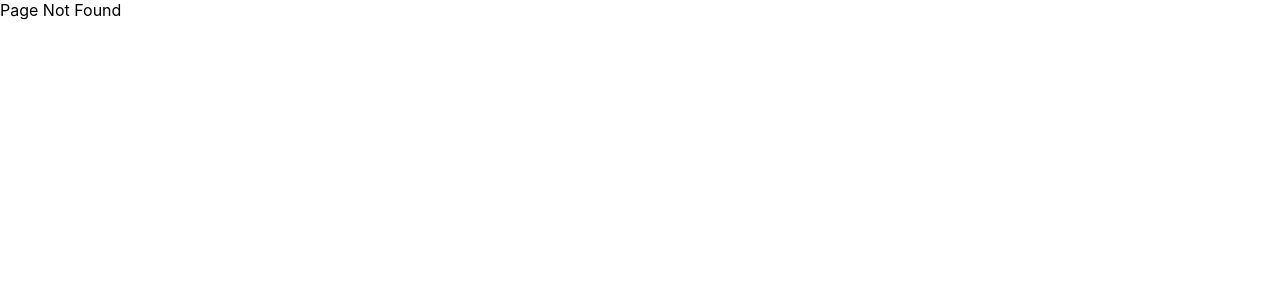
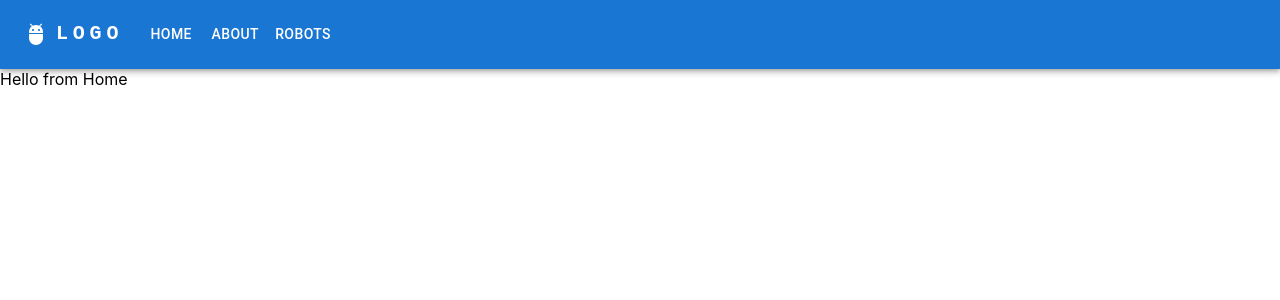
Before and after one commit to mhanif23/simple-web, a React (Create React App) app: page /Home in a window 1280 px wide. Before the commit this address had no page. Shown: the top 300 px of the page. Built offline with nearby package versions, Linux system fonts and the light colour scheme.

Commit message:
make the button on the navtab to change the url

```diff
--- a/src/App.js
+++ b/src/App.js
@@ -11,6 +11,7 @@ function App() {
     <Router>
       <Routes>
         <Route path="/" element= {<Home />}/>
+        <Route path="/Home" element= {<Home />}/>
         <Route path="/about" element= {<About />}/>
         <Route path="/robots" element= {<Robots />}/>
         <Route path="*" element= {<ErrorPage />}/>
--- a/src/components/NavBar.js
+++ b/src/components/NavBar.js
@@ -10,11 +10,12 @@ import Container from '@mui/material/Container';
 import Button from '@mui/material/Button';
 import MenuItem from '@mui/material/MenuItem';
 import AdbIcon from '@mui/icons-material/Adb';
+import { useNavigate } from "react-router-dom";
 
-const pages = ['Products', 'Pricing', 'Blog'];
-const settings = ['Profile', 'Account', 'Dashboard', 'Logout'];
+const pages = ['Home', 'About', 'Robots'];
 
 const ResponsiveAppBar = () => {
+  let navigate = useNavigate();
   const [anchorElNav, setAnchorElNav] = React.useState(null);
   const [anchorElUser, setAnchorElUser] = React.useState(null);
 
@@ -112,7 +113,10 @@ const ResponsiveAppBar = () => {
             {pages.map((page) => (
               <Button
                 key={page}
-                onClick={handleCloseNavMenu}
+                onClick={() => {
+                  handleCloseNavMenu();
+                  navigate(`/${page}`)
+                }}
                 sx={{ my: 2, color: 'white', display: 'block' }}
               >
                 {page}
@@ -137,11 +141,6 @@ const ResponsiveAppBar = () => {
               open={Boolean(anchorElUser)}
               onClose={handleCloseUserMenu}
             >
-              {settings.map((setting) => (
-                <MenuItem key={setting} onClick={handleCloseUserMenu}>
-                  <Typography textAlign="center">{setting}</Typography>
-                </MenuItem>
-              ))}
             </Menu>
           </Box>
         </Toolbar>
```
